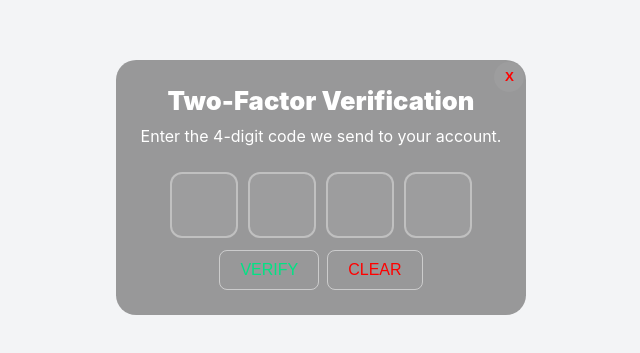
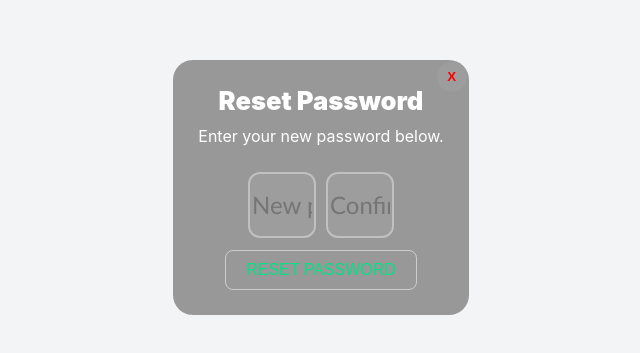
Before and after one commit to AmirTTrimA/bkstore-PA-AT, a React (Create React App) app in the folder frontend/my-app/core/: page /forgetpass in a window 1280 px wide. Shown: the part 213-566 px from the top of the page, without its empty margins (319-959 px from the left). Built offline with nearby package versions, Linux system fonts and the light colour scheme.

Commit message:
feat(auth): connect frontend password reset flow

```diff
--- a/frontend/my-app/core/src/ContextEx2/Pages/auth/ConfirmEmail.jsx
+++ b/frontend/my-app/core/src/ContextEx2/Pages/auth/ConfirmEmail.jsx
@@ -1,138 +1,131 @@
-// ✅
-import React,{useState,useEffect} from 'react'
-import { useAuth } from '../../Context/AuthContext'
-import { useNavigate } from 'react-router-dom'
-import ApiClient from '../../Services/ApiClient'
-import "../../Styles/components/ConfirmEmail.css"
-
-
-
-
-
-
+import { useEffect, useState } from 'react';
+import { useAuth } from '../../Context/AuthContext';
+import ApiClient from '../../Services/ApiClient';
+import "../../Styles/components/ConfirmEmail.css";
 
 // ============================================
-//    Constants
+// Constants
 // ============================================
 const EMAIL_REGEX = /^[^\s@]+@[^\s@]+\.[^\s@]+$/;
 const ERROR_DURATION = 2000;
 
-
-
 // ============================================
-//    Main
+// Main
 // ============================================
 export default function ConfirmEmail() {
 
+  const { error, setError, clearError } = useAuth();
 
-    const {error,setError,clearError} = useAuth()
-    const navigate= useNavigate()
+  // --- State ---
+  const [email, setEmail] = useState('');
+  const [isLoading, setIsLoading] = useState(false);
+  const [success, setSuccess] = useState('');
 
+  // ============================================
+  // Effects
+  // ============================================
 
-    // ---State---
-    const [email,setEmail]=useState('')
-    const [isLoading, setIsLoading] = useState(false);
+  // Auto-clear error
+  useEffect(() => {
+    if (!error) return;
 
-// ---Effects---
-
-// Auto clear error
-    useEffect(()=>{
-        if (error) {
     const timer = setTimeout(() => {
       clearError();
     }, ERROR_DURATION);
 
-          return () => clearTimeout(timer);}
-    },[error,clearError])
+    return () => clearTimeout(timer);
+  }, [error, clearError]);
 
+  // ============================================
+  // Handlers
+  // ============================================
 
-    // Dark mode
-    useEffect(() => {
-        document.body.style.backgroundColor = '#2d2d2d';
-        return () => {
-          document.body.style.backgroundColor = '';
-          document.body.style.color = '';
-        };
-    }, []);
+  const handleSubmit = async (e) => {
+    e.preventDefault();
 
-
-
-
-
-    // ---Handler---
-    const handleSubmit = async (e)=>{
-
-
-        e.preventDefault()
-        setError("")
-        setIsLoading(true)
-
+    setError('');
+    setSuccess('');
 
     const trimmedEmail = email.trim();
 
-
-        //email-validation
-        if(!EMAIL_REGEX.test(trimmedEmail)){
-          setError('Not Valid Email')
-          setIsLoading(false)
-          return false
+    // Validate email
+    if (!EMAIL_REGEX.test(trimmedEmail)) {
+      setError('Not Valid Email');
+      return;
     }
 
+    setIsLoading(true);
 
-      try{
-        const res = await ApiClient.post("/auth/request-otp",{
-          email:email.trim(),
-        });
+    try {
+      await ApiClient.post(
+        "/auth/password/reset/",
+        {
+          email: trimmedEmail,
+        }
+      );
 
-        if(res.data.success){
-          localStorage.setItem("resetEmail",email.trim());
-          navigate('/forgetpass')
-        }else{
-          setError(res.data.message || "Failed to Send OTP")
+      setSuccess(
+        "If an account exists with this email, a password reset link has been sent."
+      );
+
+    } catch (err) {
+      setError(
+        err.response?.data?.detail ||
+        "Failed to request password reset."
+      );
+    } finally {
+      setIsLoading(false);
     }
+  };
 
-      }catch(err){
-        if(err.response) setError(err.response?.data?.message|| "Error Send OTP")
-        else setError("Server error")
-      }finally{
-        setIsLoading(false)
-      }
-
-    }
-
-
-
-
+  // ============================================
+  // Render
+  // ============================================
 
   return (
-    <div className='confirm-container'>
-      <form className="confirm-form" onSubmit={handleSubmit}>
-        <h4 className='form-title'>Enter your Email </h4>
+    <div className="confirm-container">
+      <form
+        className="confirm-form"
+        onSubmit={handleSubmit}
+      >
+        <h4 className="form-title">
+          Enter your Email
+        </h4>
+
         <span className="input-span">
-          <input type="email"
-                 onChange={(e)=>setEmail(e.target.value)}
+          <input
+            type="email"
+            value={email}
+            onChange={(e) => setEmail(e.target.value)}
             name="email"
-                 placeholder='enter your email'
-                 style={{textAlign:"center"}}
+            placeholder="enter your email"
+            style={{ textAlign: "center" }}
             disabled={isLoading}
-                 autoComplete='off'
+            autoComplete="email"
           />
         </span>
+
         <button
           type="submit"
           className="submit"
           disabled={isLoading || !email.trim()}
         >
-          OK
+          {isLoading ? "Sending..." : "Send Reset Link"}
         </button>
+
         {error && (
           <div className="error-message auto-hide">
-                      <i className='fas fa-exclamation-circle'></i>
+            <i className="fas fa-exclamation-circle"></i>
             {error}
           </div>
         )}
+
+        {success && (
+          <div className="success-message">
+            {success}
+          </div>
+        )}
       </form>
-
     </div>
-  )
+  );
 }
--- a/frontend/my-app/core/src/ContextEx2/Pages/auth/Forgetpass.jsx
+++ b/frontend/my-app/core/src/ContextEx2/Pages/auth/Forgetpass.jsx
@@ -1,211 +1,207 @@
-// ✅
-import React, { useRef,useEffect,useState,useCallback } from 'react'
-import { useAuth } from '../../Context/AuthContext';
-import {useNavigate } from 'react-router-dom';
-import ApiClient from "../../Services/ApiClient"
+import { useEffect, useState } from 'react';
+import { useNavigate, useParams } from 'react-router-dom';
 
-import '../../Styles/components/Forgetpass.css'
-
-
-
+import ApiClient from '../../Services/ApiClient';
+import '../../Styles/components/Forgetpass.css';
 
 // ============================================
-//    Constants
+// Constants
 // ============================================
-const OTP_LENGTH = 4;
-const ERROR_DURATION = 2000;
-
+const ERROR_DURATION = 3000;
 
 // ============================================
-//     Main
+// Main
 // ============================================
 export default function Forgetpass() {
 
+  const navigate = useNavigate();
+  const { uid, token } = useParams();
 
-    const {loginWithEmail} = useAuth()
-    const navigate = useNavigate()
-    const inputsRef = useRef([])
+  // --- State ---
+  const [password, setPassword] = useState('');
+  const [password2, setPassword2] = useState('');
 
-    // ---State---
-    const[error,setError]=useState("")
-    const[isLoading,setIsLoading]=useState(false)
+  const [error, setError] = useState('');
+  const [success, setSuccess] = useState('');
+  const [isLoading, setIsLoading] = useState(false);
 
+  // ============================================
+  // Effects
+  // ============================================
 
+  // Auto-clear error
+  useEffect(() => {
+    if (!error) return;
 
-// ---Effects---
+    const timer = setTimeout(() => {
+      setError('');
+    }, ERROR_DURATION);
 
-  //Auto-clear error
-  useEffect(()=>{
-    if (error) {
-      const timer = setTimeout(() => {
-        setError('')
-      }, ERROR_DURATION);
-      return () => clearTimeout(timer);}
-  },[error])
+    return () => clearTimeout(timer);
+  }, [error]);
 
+  // ============================================
+  // Handlers
+  // ============================================
 
+  const handleSubmit = async (e) => {
+    e.preventDefault();
 
+    setError('');
+    setSuccess('');
 
-// ---Handlers---
-    const handleChange = (e, index) => {
-
-      const value = e.target.value;
-       // Only allow numbers
-      if (value && !/^\d$/.test(value)) {
-        e.target.value = ''
-        return
-      }
-       // Move to next input if value exists
-      if(value && index < inputsRef.current.length -1){
-        inputsRef.current[index+1].focus()
-      }
+    // Basic validation
+    if (!password || !password2) {
+      setError('Please fill in both password fields.');
+      return;
     }
 
-
-    const handleKeyDown=(e,index)=>{
-
-      // Move to previous input on backspace
-      if(e.key ==='Backspace' && !e.target.value && index>0){
-        inputsRef.current[index-1].focus()
-      }
+    if (password !== password2) {
+      setError('Passwords do not match.');
+      return;
     }
 
-
-    // copy-paste option
-    const handlePaste = useCallback((e) => {
-      const paste = e.clipboardData.getData("text").trim();
-      if (/^\d+$/.test(paste)) {
-        paste.split("").forEach((char, i) => {
-          if (inputsRef.current[i]) {
-            inputsRef.current[i].value = char;
-          }
-        });
-        const nextIndex = Math.min(paste.length, inputsRef.current.length - 1);
-        inputsRef.current[nextIndex].focus();
-      }
-    },[])
-
-
-
-    const handleVerify = useCallback(async() => {
-      const code = inputsRef.current.map((input) => input.value).join("");
-
-      // Validate OTP length
-      if (code.length !== OTP_LENGTH) {
-        setError(`Please enter all ${OTP_LENGTH} digits`);
+    if (!uid || !token) {
+      setError('Invalid or incomplete password reset link.');
       return;
     }
 
     setIsLoading(true);
-      setError('');
 
-      try{
-        const {data} = await ApiClient.post("/auth/verify-otp",{
-          email:localStorage.getItem("resetEmail"),
-          otp:code,
-        });
+    try {
+      await ApiClient.post(
+        '/auth/password/reset/confirm/',
+        {
+          uid,
+          token,
+          new_password1: password,
+          new_password2: password2,
+        }
+      );
 
+      setSuccess(
+        'Your password has been reset successfully.'
+      );
 
-        // save token and login
-        localStorage.setItem("token",data.token)
-        loginWithEmail(data.token)
-        navigate('/dashboard')
+      setPassword('');
+      setPassword2('');
 
+    } catch (err) {
+      const responseData = err.response?.data;
 
-      }catch(err){
-        if(err.response){
-          setError(err.response.data.message || "Incorrect code");
-        }else{
-          setError("Server error")
+      if (responseData) {
+        if (typeof responseData === 'string') {
+          setError(responseData);
+        } else if (responseData.detail) {
+          setError(responseData.detail);
+        } else if (responseData.new_password1) {
+          setError(
+            Array.isArray(responseData.new_password1)
+              ? responseData.new_password1[0]
+              : responseData.new_password1
+          );
+        } else {
+          setError('Failed to reset password.');
         }
-      }finally{
-        setIsLoading(false)
+      } else {
+        setError('Server error. Please try again.');
       }
 
-    },[navigate,loginWithEmail])
-
-
-
-
-    // clear-entered-pass
-    const handleClear = () => {
-      inputsRef.current.forEach((input) => (input.value = ""));
-      inputsRef.current[0].focus();
+    } finally {
+      setIsLoading(false);
+    }
   };
 
-
-
-
+  // ============================================
+  // Render
+  // ============================================
 
   return (
-<div className='form-container' >
+    <div className="form-container">
+
       <form
         className="form"
-      onPaste={handlePaste}
-      onSubmit={(e) => e.preventDefault()}
+        onSubmit={handleSubmit}
       >
+
         {/* Close Button */}
         <button
           type="button"
           className="close"
-          onClick={()=>navigate('/login')}
+          onClick={() => navigate('/login')}
+          disabled={isLoading}
         >
           X
         </button>
 
         {/* Header */}
         <div className="forget-info">
-          <span className="title">Two-Factor Verification</span>
+          <span className="title">
+            Reset Password
+          </span>
+
           <p className="forget-description">
-            Enter the 4-digit code we send to your account.
+            Enter your new password below.
           </p>
         </div>
 
-    {/* OTP inputs */}
+        {/* Password fields */}
         <div className="input-fields">
-          {[0,1,2,3].map((_, index) => (
+
           <input
-              key={index}
-              type="tel"
-              maxLength="1"
-              ref={(el) => (inputsRef.current[index] = el)}
-              onChange={(e) => handleChange(e, index)}
-              onKeyDown={(e) => handleKeyDown(e, index)}
+            type="password"
+            placeholder="New password"
+            value={password}
+            onChange={(e) => setPassword(e.target.value)}
             disabled={isLoading}
+            autoComplete="new-password"
           />
-          ))}
+
+          <input
+            type="password"
+            placeholder="Confirm new password"
+            value={password2}
+            onChange={(e) => setPassword2(e.target.value)}
+            disabled={isLoading}
+            autoComplete="new-password"
+          />
+
         </div>
 
-    {/* Error Message */}
+        {/* Error */}
         {error && (
           <div className="error-message auto-hide">
-          <i className='fas fa-exclamation-circle'></i>
+            <i className="fas fa-exclamation-circle"></i>
             {error}
           </div>
         )}
 
-    {/* Action Buttons */}
+        {/* Success */}
+        {success && (
+          <div className="success-message">
+            {success}
+          </div>
+        )}
+
+        {/* Submit */}
         <div className="action-btns">
+
           <button
             type="submit"
-            onClick={handleVerify}
             className="verify"
-            disabled={isLoading}
+            disabled={
+              isLoading ||
+              !password ||
+              !password2
+            }
           >
-            Verify
-          </button>
-
-          <button
-            type="button"
-            onClick={handleClear}
-            className="clear"
-            disabled={isLoading}
-          >
-            Clear
+            {isLoading ? 'Resetting...' : 'Reset Password'}
           </button>
 
         </div>
+
       </form>
+
     </div>
-  )
+  );
 }
--- a/frontend/my-app/core/src/ContextEx2/Routes/Router.jsx
+++ b/frontend/my-app/core/src/ContextEx2/Routes/Router.jsx
@@ -1,28 +1,28 @@
 // ✅
-import React,{useEffect} from 'react'
-import {Navigate, useLocation, Route, Routes} from 'react-router-dom'
+import { useEffect } from 'react';
+import { Navigate, Route, Routes, useLocation } from 'react-router-dom';
 
 // ---Auth Page---
+import ConfirmEmail from '../Pages/auth/ConfirmEmail';
+import Forgetpass from '../Pages/auth/Forgetpass';
 import Login from '../Pages/auth/Login';
 import Signup from '../Pages/auth/Signup';
-import Forgetpass from '../Pages/auth/Forgetpass';
-import ConfirmEmail from '../Pages/auth/ConfirmEmail';
 
 
 // ---Home & Main Pages---
+import Author from '../Pages/author/Author';
+import Book from '../Pages/book/Book';
 import Home from '../Pages/home/Home';
-import Book from '../Pages/book/Book';
-import Author from '../Pages/author/Author';
 import Search from '../Pages/search/Search';
 
 // ---Library Pages---
 import Favorites from '../Pages/library/Favorites';
+import Library from '../Pages/library/Library';
 import Subscription from '../Pages/library/Subscription';
-import Library from '../Pages/library/Library';
 
 // ---Dashboard Pages---
+import Dashboard from "../Pages/dashboard/Dashboard";
 import PDashboard from '../Pages/publisher-panel/PDashboard';
-import Dashboard from "../Pages/dashboard/Dashboard"
 
 // ---Buy Pages---
 import Basket from '../Pages/buy/Basket';
@@ -30,17 +30,17 @@ import Checkout from '../Pages/buy/Checkout';
 
 // ---Info Pages---
 import AboutUs from '../Pages/info/AboutUs';
+import Faq from '../Pages/info/Faq';
 import PrivacyPolicy from '../Pages/info/PrivacyPolicy';
-import Faq from '../Pages/info/Faq'
 import Refund from '../Pages/info/Refund';
 
 // ---Publisher Pages---
+import AllPublisher from '../Pages/publisher/Allpublisher';
 import Publisher from '../Pages/publisher/Publisher';
-import AllPublisher from '../Pages/publisher/Allpublisher';
 
 // ---Feature Components---
+import PDFReader from '../Components/feature/PDFReader';
 import ProtectedView from '../Components/feature/ProtectedView';
-import PDFReader from '../Components/feature/PDFReader';
 import NotFound from '../Pages/NotFound';
 
 
@@ -73,34 +73,38 @@ function ScrollToTop() {
 // ============================================
 //    Main Router
 // ============================================
-export default function  Router () {
+export default function Router() {
 
-     return(
+  return (
 
     <>
-          <ScrollToTop/>
+      <ScrollToTop />
 
       <Routes>
 
         {/* Redirect */}
-            <Route path='/' element={<Navigate to='/home' replace/>}/>
+        <Route path='/' element={<Navigate to='/home' replace />} />
 
         {/* Auth Routes */}
-            <Route path='/login' element={<Login/>}/>
-            <Route path='/signup' element={<Signup/>}/>
-            <Route path='/forgetpass' element={<Forgetpass/>}/>
-            <Route path='/confirmemail' element={<ConfirmEmail/>}/>
+        <Route path='/login' element={<Login />} />
+        <Route path='/signup' element={<Signup />} />
+        <Route path='/forgetpass' element={<Forgetpass />} />
+        <Route path='/confirmemail' element={<ConfirmEmail />} />
+        <Route
+          path='/reset-password/:uid/:token'
+          element={<Forgetpass />}
+        />
 
         {/* Main Routes */}
-            <Route path='/home' element={<Home/>}/>
-            <Route path='/book/:bookId' element={<Book/>}/>
-            <Route path='/author/:authorId' element={<Author/>}/>
-            <Route path='/search/:searchTerm' element={<Search/>}/>
+        <Route path='/home' element={<Home />} />
+        <Route path='/book/:bookId' element={<Book />} />
+        <Route path='/author/:authorId' element={<Author />} />
+        <Route path='/search/:searchTerm' element={<Search />} />
 
         {/* Library Routes */}
-            <Route path='/favorites' caseSensitive={false}  element={<Favorites/>}/>
-            <Route path='/subscription' element={<Subscription/>}/>
-            <Route path='/library' element={<Library/>}/>
+        <Route path='/favorites' caseSensitive={false} element={<Favorites />} />
+        <Route path='/subscription' element={<Subscription />} />
+        <Route path='/library' element={<Library />} />
 
 
 
@@ -108,16 +112,16 @@ export default function  Router () {
         <Route path='/dashboard'
           element={
             <ProtectedView >
-                    <Dashboard/>
+              <Dashboard />
             </ProtectedView>
-                      }/>
+          } />
 
         <Route path='/pub-dashboard'
           element={
             <ProtectedView >
-                  <PDashboard/>
+              <PDashboard />
             </ProtectedView>
-                      }/>
+          } />
 
 
 
@@ -125,27 +129,28 @@ export default function  Router () {
 
 
         {/* Buy Routes */}
-            <Route path='/basket' element={<Basket/>}/>
-            <Route path='/checkout' element={<Checkout/>}/>
+        <Route path='/basket' element={<Basket />} />
+        <Route path='/checkout' element={<Checkout />} />
 
         {/* Info Routes */}
-            <Route path='/about-us' element={<AboutUs/>}/>
-            <Route path='/privacy-policy' element={<PrivacyPolicy/>}/>
-            <Route path='/faq' element={<Faq/>}/>
-            <Route path='/refund' element={<Refund/>}/>
+        <Route path='/about-us' element={<AboutUs />} />
+        <Route path='/privacy-policy' element={<PrivacyPolicy />} />
+        <Route path='/faq' element={<Faq />} />
+        <Route path='/refund' element={<Refund />} />
 
         {/* Publisher Routes */}
-            <Route path='/publisher/:pubId' element={<Publisher/>}/>
-            <Route path='/all-publisher' element={<AllPublisher/>}/>
+        <Route path='/publisher/:pubId' element={<Publisher />} />
+        <Route path='/all-publisher' element={<AllPublisher />} />
 
         {/* Feature Routes */}
-            <Route path='/pdfreader' element={<PDFReader/>}/>
+        <Route path='/pdfreader' element={<PDFReader />} />
 
         {/* 404 - Catch All */}
-            <Route path='*' element={<NotFound/>}/>
+        <Route path='*' element={<NotFound />} />
 
 
       </Routes>
     </>
 
-     )}
+  )
+}
```
Lines whose indentation alone changed are shown as unchanged.
